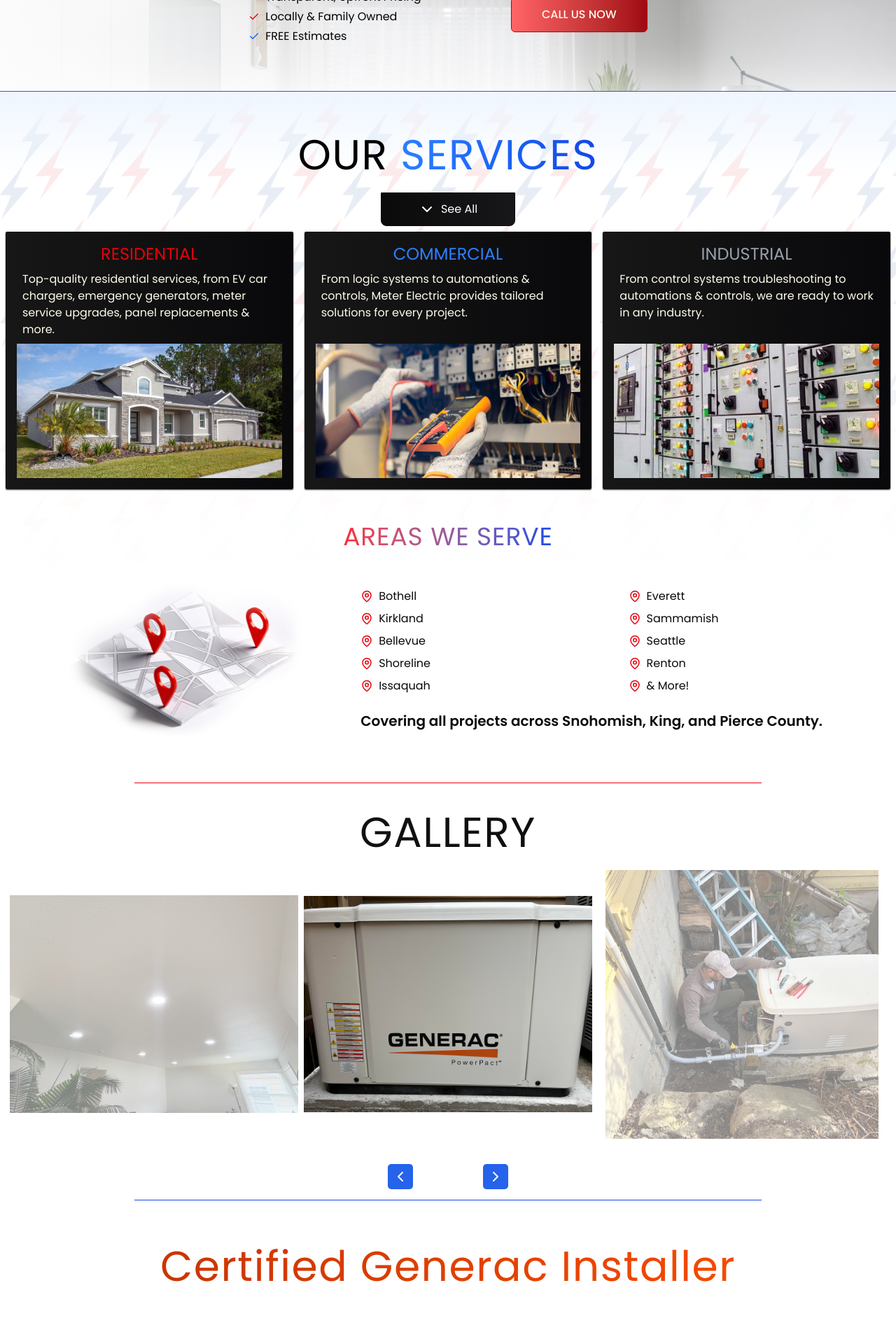
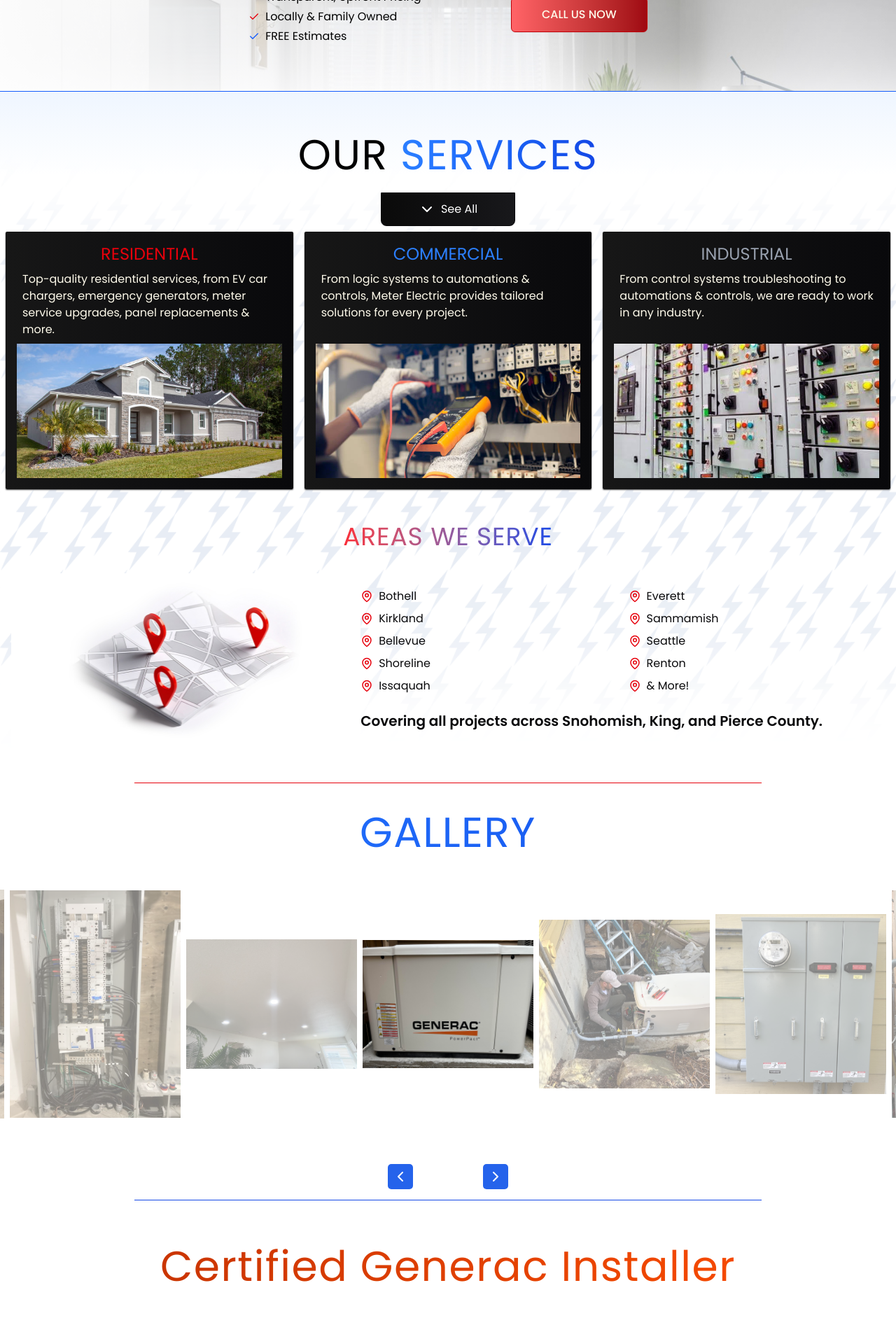
Before and after one commit to vtonu/meterelectric, a React (Vite) app: page / in a window 1280 px wide. Shown: the part 440-2343 px from the top of the page at 70% size. Built offline with nearby package versions, Linux system fonts and the light colour scheme; what tailwindcss-motion would draw is missing.

Commit message:
added moving border, updated gallery spacing, background (v3.4.0)

```diff
--- a/src/components/ContactUs.jsx
+++ b/src/components/ContactUs.jsx
@@ -105,12 +105,6 @@ const Contacts = ({ homeRef }) => {
       </div>
 
       <h2 className="flex flex-col items-center gap-2 pt-12 text-5xl tracking-wide text-center bg-gradient-to-b from-white-50 to-transparent">
-        {/* <div>
-          CONTACT{" "}
-          <span className="text-transparent bg-linear-to-r from-blue-500 to-blue-700 bg-clip-text">
-            US
-          </span>
-        </div> */}
         <h2 className="text-4xl tracking-widest text-center sm:text-5xl lg:text-4xl  text-transparent bg-linear-to-r from-zinc-900 to-zinc-950 bg-clip-text">
           CONTACT US
         </h2>
@@ -127,7 +121,7 @@ const Contacts = ({ homeRef }) => {
         </a>
       </h2>
 
-      <div className="max-w-lg px-4 py-8 mx-auto bg-white border border-gray-300 rounded-lg shadow-lg isolate sm:py-8 lg:px-6 ">
+      <div className="max-w-lg px-4 py-8 mx-auto rounded-lg shadow-lg isolate sm:py-8 lg:px-6 animate-gradient-border [background:linear-gradient(white,white)_padding-box,conic-gradient(from_var(--border-angle),transparent_0%,transparent_80%,theme(colors.blue.600/0.48)_82%,theme(colors.blue.500)_88%,theme(colors.blue.300)_92%,theme(colors.blue.500)_96%,theme(colors.blue.600/0.48)_98%,transparent_100%)_border-box]">
         <form ref={formRef} onSubmit={sendEmail} className="space-y-4">
           {/* Name Field */}
           <div>
--- a/src/components/FeatureSection.jsx
+++ b/src/components/FeatureSection.jsx
@@ -2,7 +2,7 @@ import React, { useState } from "react";
 import { Link } from "react-router-dom";
 import { features } from "../constants";
 import { ChevronDown, ChevronUp } from "lucide-react";
-import backgroundImage from "../assets/backgroundwires.png";
+import backgroundImage from "../assets/backgroundwires2.png";
 import { MapPinIcon } from "lucide-react";
 import serviceAreaImage from "../assets/herosection/citymap.jpg"; // Import the service area image
 
--- a/src/components/Projects.jsx
+++ b/src/components/Projects.jsx
@@ -129,7 +129,7 @@ const Projects = () => {
     centerPadding: "10px",
     infinite: true,
     speed: 500,
-    slidesToShow: 3,
+    slidesToShow: 5,
     arrows: true,
     autoplay: true,
     autoplaySpeed: 5000,
@@ -140,14 +140,14 @@ const Projects = () => {
         breakpoint: 1024,
         settings: {
           slidesToShow: 3,
-          centerPadding: "10px",
+          centerPadding: "0px",
         },
       },
       {
         breakpoint: 768,
         settings: {
           slidesToShow: 1,
-          centerPadding: "30px",
+          centerPadding: "10px",
         },
       },
     ],
@@ -185,7 +185,7 @@ const Projects = () => {
       className="mt-10 relative"
       onContextMenu={(e) => e.preventDefault()} // Disable right-click
     >
-      <h2 className="mt-8 text-5xl tracking-wide text-center lg:text-6xl text-transparent bg-gradient-to-r from-zinc-900 to-zinc-950 bg-clip-text">
+      <h2 className="mt-8 text-5xl tracking-wide text-center lg:text-6xl text-transparent bg-gradient-to-r from-blue-500 to-blue-700 bg-clip-text">
         GALLERY
       </h2>
       <br></br>
--- a/src/index.css
+++ b/src/index.css
@@ -26,3 +26,21 @@ layer(base);
   font-family: "Poppins", sans-serif;
   color-scheme: light;
 }
+
+@property --border-angle {
+  syntax: "<angle>";
+  inherits: false;
+  initial-value: 0deg;
+}
+
+@keyframes borderAnimation {
+  to {
+    --border-angle: 360deg;
+  }
+}
+
+.animate-gradient-border {
+  animation: borderAnimation 5s linear infinite;
+  /* Ensures the border area is defined for the conic-gradient */
+  border: 1px solid transparent; /* Adjust thickness (e.g., border-2px) if needed, ensure color is transparent */
+}
```
Also changed, not shown: 1 other file (tests, documents, lock files or other folders).
